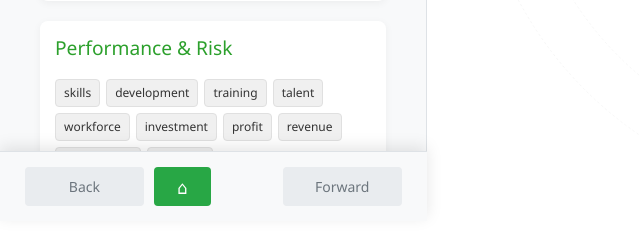
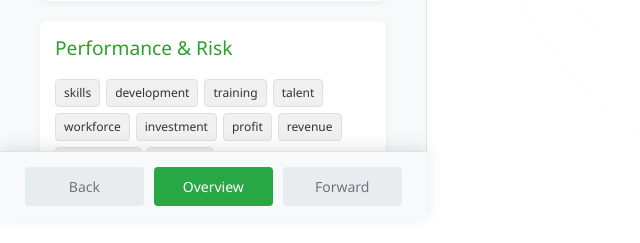
Before and after one commit to m6urns/kg-sv30, a Flask app: page / in a window 1280 px wide. Shown: the part 579-822 px from the top of the page, without its empty margins (0-640 px from the left). Run offline with Flask 2, Linux system fonts and the light colour scheme.

Commit message:
Modify nav button

```diff
--- a/static/css/styles.css
+++ b/static/css/styles.css
@@ -143,7 +143,7 @@ body {
 
 .nav-button.overview {
   background-color: #28a745;
-  flex: 0.4; /* Make it much smaller than the other buttons */
+  flex: 1.0;
   display: flex;
   align-items: center;
   justify-content: center;
--- a/static/js/modules/uiComponents.js
+++ b/static/js/modules/uiComponents.js
@@ -108,12 +108,7 @@ function initializeUniversalNavigation() {
   const overviewButton = document.createElement('button');
   overviewButton.id = 'universal-overview-button';
   overviewButton.className = 'nav-button overview';
-
-  // Create home icon element (using Unicode home symbol)
-  const homeIcon = document.createElement('span');
-  homeIcon.className = 'overview-icon';
-  homeIcon.innerHTML = '&#8962;'; // Unicode for home symbol
-  overviewButton.appendChild(homeIcon);
+  overviewButton.textContent = 'Overview';
 
   overviewButton.onclick = () => {
     navigateToView({ type: VIEW_TYPE.CLUSTERS });
```
